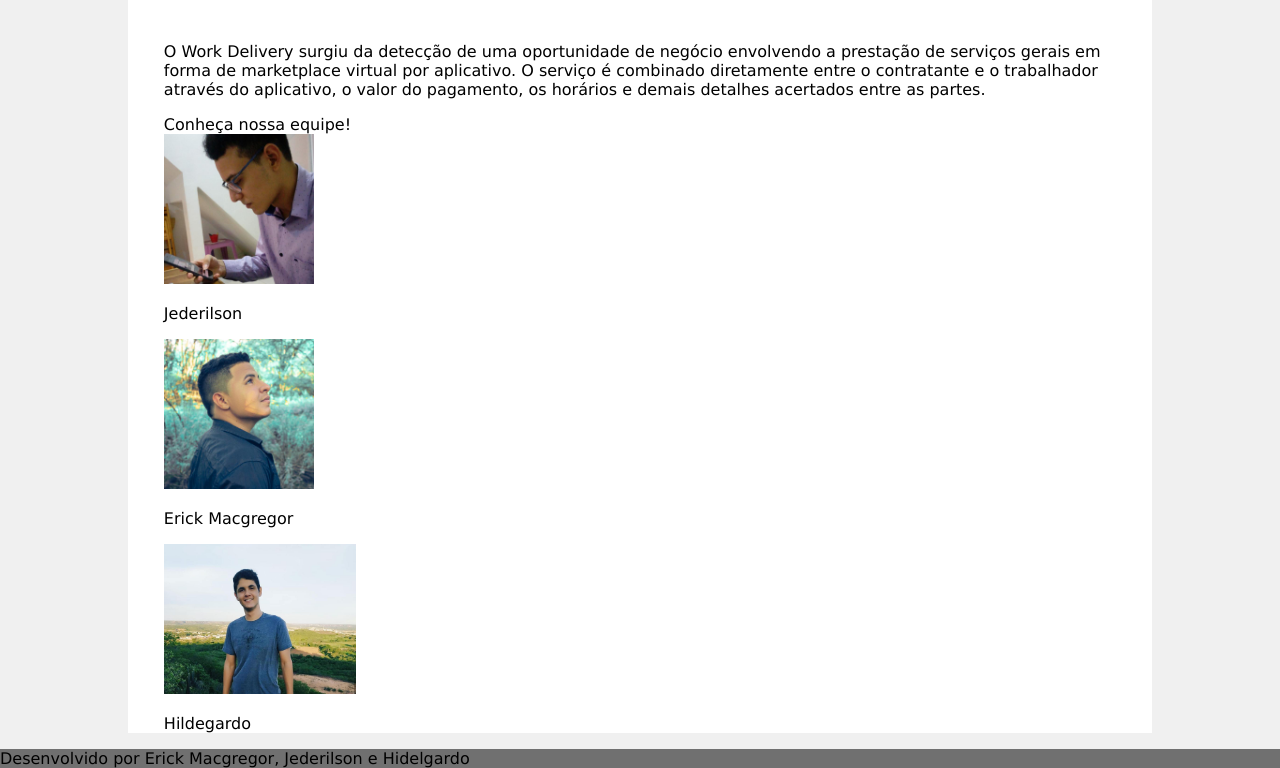
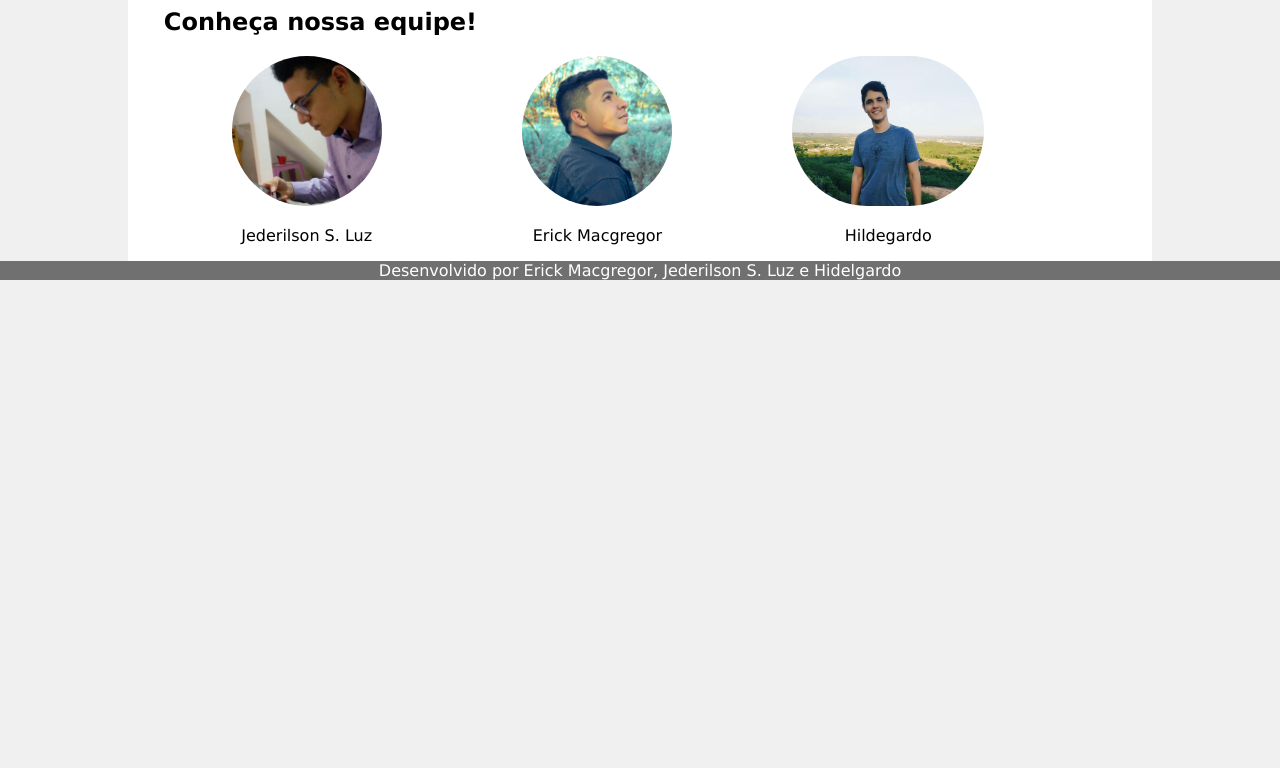
Before and after one commit to Jejinketsu/WorkDeliverySite, a plain HTML site: page Sobre.html in a window 1280 px wide. Shown: the part 519-1287 px from the top of the page. After the commit the page ends 800 px from the top, so only its background shows below. Drawn offline with Linux system fonts and the light colour scheme.

Commit message:
Modificações de Layout na página sobre

```diff
--- a/Sobre.html
+++ b/Sobre.html
@@ -7,11 +7,11 @@
     <link rel="stylesheet" href="css/estilos.css">
 </head>
 
-<body class="background">
+<body>
     <header>
         <div>
             <h1 id="header-logo">
-                <img src="./images/Logo.png" alt="Work Delivery Logo">
+                <a href="./index.html"><img src="./images/Logo.png" alt="Work Delivery Logo"></a>
             </h1>
         </div>
     </header>
@@ -22,40 +22,40 @@
             <div class="container">
                 <h1>Sobre</h1>
 
-                <img id="logo_sobre" class="col-4" src="images/work-delivery-vermelho-maior.png" alt="logo_workdelivery" width="350">
+                <img class="col-4" src="images/work-delivery-vermelho-maior.png" alt="logo_workdelivery" width="350">
 
-                <p id="descricao_sobre">
-                    <br/> <br/>O Work Delivery surgiu da detecção de uma oportunidade de negócio envolvendo a prestação de serviços gerais em forma de marketplace virtual por aplicativo. O serviço é combinado diretamente entre o contratante e o trabalhador
-                    através do aplicativo, o valor do pagamento, os horários e demais detalhes acertados entre as partes.
+                <p>
+                    O Work Delivery surgiu da detecção de uma oportunidade de negócio envolvendo a prestação de serviços gerais em forma de marketplace virtual por aplicativo. O serviço é combinado diretamente entre o contratante e o trabalhador através do aplicativo, o
+                    valor do pagamento, os horários e demais detalhes acertados entre as partes.
                 </p>
 
-                <div class="content-section row">
-                    <div class="col-12">
-                        <div>
-                            <span class="title-section">Conheça nossa equipe!</span>
             </div>
-                        <div class="perfil-box col-1_5">
+        </section>
+
+        <section class=team>
+            <div class="container">
+                <h1>Conheça nossa equipe!</h1>
+
+                <div class="perfil-box">
                     <img class="perfil-box-img" src="images/jederilson.jpg" alt="foto de perfil" height="150px">
-                            <p class="item-text">Jederilson</p>
+                    <p class="item-text">Jederilson S. Luz</p>
                 </div>
-                        <div class="perfil-box col-1_5">
+                <div class="perfil-box">
                     <img class="perfil-box-img" src="images/mac_image.jpg" alt="foto de perfil" height="150px">
                     <p class="item-text">Erick Macgregor</p>
                 </div>
-                        <div class="perfil-box col-1_5">
+                <div class="perfil-box">
                     <img class="perfil-box-img" src="images/hidel.jpg" alt="foto de perfil" height="150px">
                     <p class="item-text">Hildegardo</p>
                 </div>
             </div>
     </div>
+
     </div>
-        </section>
-    </div>
-    </section>
 
     <footer>
         <div>
-            <span>Desenvolvido por Erick Macgregor, Jederilson e Hidelgardo
+            <span>Desenvolvido por Erick Macgregor, Jederilson S. Luz e Hidelgardo
             </span>
         </div>
     </footer>
--- a/css/estilos.css
+++ b/css/estilos.css
@@ -43,9 +43,33 @@
 }
 
 
+/*About*/
+
+.about p {
+    width: 60%;
+    float: right;
+    margin-top: 10%;
+}
+
+
+/*Team*/
+
+.perfil-box {
+    text-align: center;
+    display: inline-block;
+    width: 30%;
+}
+
+.perfil-box img {
+    border-radius: 180px;
+}
+
+
 /*Footer*/
 
 footer {
     margin-top: 0px;
     background-color: #707070;
+    color: #fff;
+    text-align: center;
 }
```
Also changed, not shown: index.html (+1 -1 lines). Lines whose indentation alone changed are shown as unchanged.
